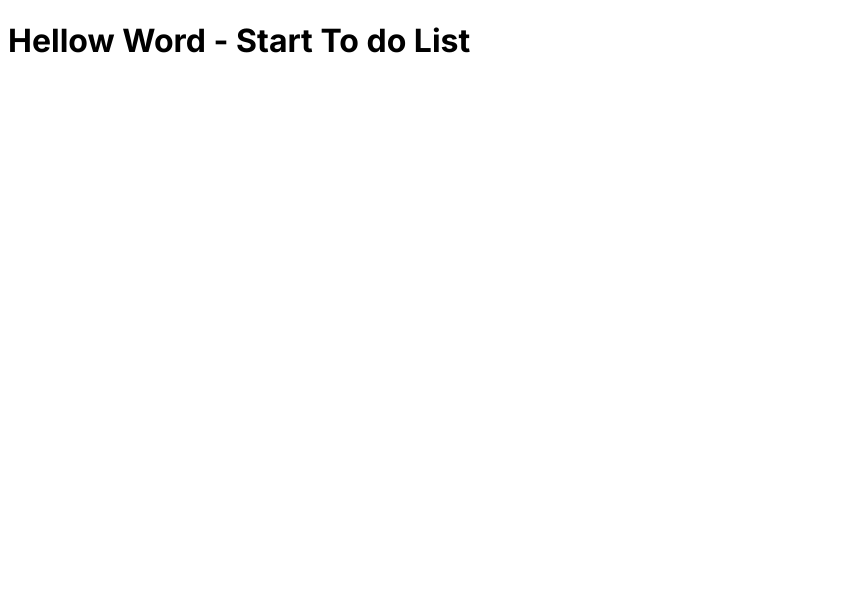
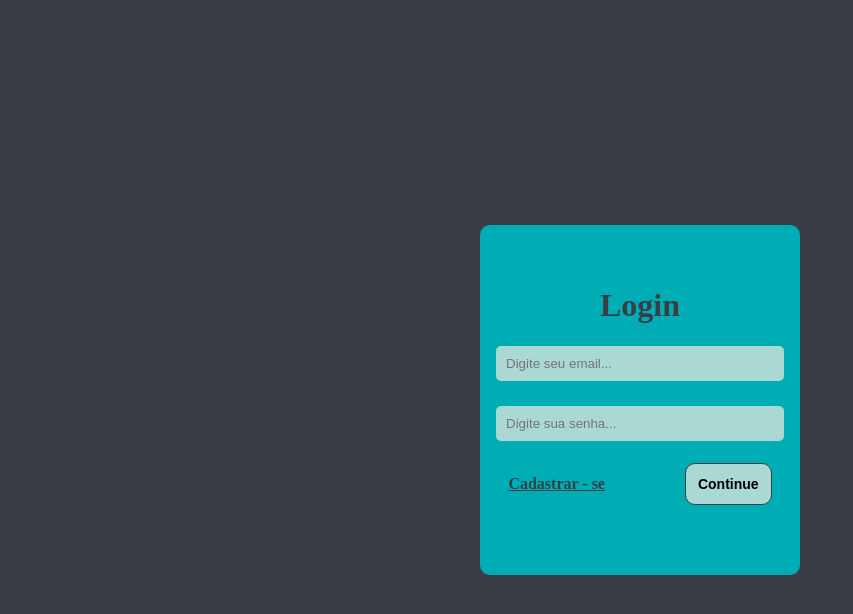
Before and after one commit to GaaraSan01/ToDoList-AutenticationType, a Next.js app in the folder frontend/: page / in a window 1280 px wide. Shown: the top 614 px of the page, without its empty margins (0-853 px from the left). Built offline with nearby package versions, Linux system fonts and the light colour scheme.

Commit message:
Paginas de login/cadastro

```diff
--- a/frontend/package.json
+++ b/frontend/package.json
@@ -17,7 +17,11 @@
     "next": "13.4.4",
     "react": "18.2.0",
     "react-dom": "18.2.0",
-    "styled-components": "^6.0.0-rc.2",
+    "styled-components": "^5.3.11",
     "typescript": "5.0.4"
+  },
+  "devDependencies": {
+    "@types/styled-components": "^5.1.26",
+    "babel-plugin-styled-components": "^2.1.3"
   }
 }
--- /dev/null
+++ b/frontend/src/app/components/cadastro/style.ts
@@ -0,0 +1,61 @@
+import styled from "styled-components";
+
+export const Form = styled.form`
+    height: 400px;
+    width: 320px;
+    border-radius: 10px;
+    display: flex;
+    flex-direction: column;
+    justify-content: center;
+    align-items: center;
+    background: var(--secundary-color);
+`;
+
+export const Div = styled.div`
+    height: 40px;
+    width: 90%;
+    margin: 10px;
+    display: flex;
+    align-items: center;
+    justify-content: center;
+    gap: 5pc;
+`;
+
+export const Input = styled.input`
+    background: var(--terciary-color);
+    width: 100%;
+    border: none;
+    padding: 10px;
+    border-radius: 5px;
+
+    :focus{
+        outline: none;
+    }
+`;
+
+export const Button = styled.button`
+    font-weight: bold;
+    font-size: 14px;
+    padding: 12px;
+    border: none;
+    border-radius: 10px;
+    background: var(--terciary-color);
+    border: solid 1.2px var(--primary-color);
+    transition: ease-in-out 0.3s;
+    cursor: pointer;
+
+    :hover{
+        background: var(--primary-color);
+        color: var(--terciary-color);
+    }
+`;
+
+export const Link = styled.a`
+    color: var(--primary-color);
+    font-weight: bold;
+`;
+
+export const Title = styled.h1`
+    color: var(--primary-color);
+    margin-bottom: 10px;
+`
--- /dev/null
+++ b/frontend/src/app/components/login/formLogin.tsx
@@ -0,0 +1,21 @@
+import * as S from './style';
+
+const FormLogin = () => {
+    return(
+        <S.Form>
+            <S.Title>Login</S.Title>
+            <S.Div>
+               <S.Input type='email' placeholder='Digite seu email...'/>
+            </S.Div>
+            <S.Div>
+               <S.Input type='password' placeholder='Digite sua senha...'/>
+            </S.Div>
+            <S.Div>
+                <S.Link href='/cadastro'>Cadastrar - se</S.Link>
+               <S.Button>Continue</S.Button>
+            </S.Div>
+        </S.Form>
+    )
+}
+
+export default FormLogin
--- /dev/null
+++ b/frontend/src/app/components/login/style.ts
@@ -0,0 +1,61 @@
+import styled from "styled-components";
+
+export const Form = styled.form`
+    height: 350px;
+    width: 320px;
+    border-radius: 10px;
+    display: flex;
+    flex-direction: column;
+    justify-content: center;
+    align-items: center;
+    background: var(--secundary-color);
+`;
+
+export const Div = styled.div`
+    height: 40px;
+    width: 90%;
+    margin: 10px;
+    display: flex;
+    align-items: center;
+    justify-content: center;
+    gap: 5pc;
+`;
+
+export const Input = styled.input`
+    background: var(--terciary-color);
+    width: 100%;
+    border: none;
+    padding: 10px;
+    border-radius: 5px;
+
+    :focus{
+        outline: none;
+    }
+`;
+
+export const Button = styled.button`
+    font-weight: bold;
+    font-size: 14px;
+    padding: 12px;
+    border: none;
+    border-radius: 10px;
+    background: var(--terciary-color);
+    border: solid 1.2px var(--primary-color);
+    transition: ease-in-out 0.3s;
+    cursor: pointer;
+
+    :hover{
+        background: var(--primary-color);
+        color: var(--terciary-color);
+    }
+`;
+
+export const Link = styled.a`
+    color: var(--primary-color);
+    font-weight: bold;
+`;
+
+export const Title = styled.h1`
+    color: var(--primary-color);
+    margin-bottom: 10px;
+`
--- /dev/null
+++ b/frontend/src/app/components/metadata.ts
@@ -0,0 +1,5 @@
+const metadata = {
+    title: 'ToDoList | LTO',
+    description: 'Lista de Tarefas Online',
+}
+export default metadata
--- a/frontend/src/app/layout.tsx
+++ b/frontend/src/app/layout.tsx
@@ -1,21 +1,41 @@
-import { globalStyles } from './styles/globalStyles'
-import { Inter } from 'next/font/google'
+'use client';
+import StyledJsxRegistry from './registry';
+import { createGlobalStyle } from 'styled-components';
+import metadata from './components/metadata';
 
-const inter = Inter({ subsets: ['latin'] })
 
-export const metadata = {
-  title: 'ToDoList | LTO',
-  description: 'Lista de Tarefas Online',
-}
 
+const GlobalStyles = createGlobalStyle`
+  *{
+    margin: 0;
+    padding: 0;
+    box-sizing: border-box;
+  }
+
+  :root{
+    --primary-color: #393e46;
+    --secundary-color: #00adb5;
+    --terciary-color: #aad8d3;
+  }
+`;
 export default function RootLayout({
   children,
 }: {
   children: React.ReactNode
 }) {
+
   return (
     <html lang="pt-br">
-      <body className={inter.className}>{children}</body>
+      <head>
+        <title>{metadata.title}</title>
+        <meta name="description" content={metadata.description}/>
+      </head>
+      <body>
+        <StyledJsxRegistry>
+          <GlobalStyles />
+          {children}
+        </StyledJsxRegistry>
+      </body>
     </html>
-  )
+  );
 }
--- a/frontend/src/app/page.tsx
+++ b/frontend/src/app/page.tsx
@@ -1,9 +1,12 @@
-import {globalStyles} from './styles/globalStyles'
+'use client';
+import * as S from './styles/style';
+import FormLogin from './components/login/formLogin';
 
 export default function Home() {
+
   return (
-    <main>
-      <h1>Hellow Word - Start To do List</h1>
-    </main>
+    <S.main>
+      <FormLogin/>
+    </S.main>
   )
 }
--- /dev/null
+++ b/frontend/src/app/registry.tsx
@@ -0,0 +1,23 @@
+'use client';
+
+import React, { useState } from 'react';
+import { useServerInsertedHTML } from 'next/navigation';
+import { StyleRegistry, createStyleRegistry } from 'styled-jsx';
+
+export default function StyledJsxRegistry({
+  children,
+}: {
+  children: React.ReactNode;
+}) {
+  // Only create stylesheet once with lazy initial state
+  // x-ref: https://reactjs.org/docs/hooks-reference.html#lazy-initial-state
+  const [jsxStyleRegistry] = useState(() => createStyleRegistry());
+
+  useServerInsertedHTML(() => {
+    const styles = jsxStyleRegistry.styles();
+    jsxStyleRegistry.flush();
+    return <>{styles}</>;
+  });
+
+  return <StyleRegistry registry={jsxStyleRegistry}>{children}</StyleRegistry>;
+}
--- a/frontend/src/app/styles/globalStyles.ts
+++ b/frontend/src/app/styles/globalStyles.ts
@@ -1,5 +1,4 @@
 import { createGlobalStyle } from 'styled-components';
-
 
 
 export const globalStyles = createGlobalStyle`
@@ -7,7 +6,6 @@ export const globalStyles = createGlobalStyle`
         margin: 0;
         padding: 0;
         box-sizing: border-box;
-        font-family: Inter, sans-serif;
     }
 
     :root{
--- /dev/null
+++ b/frontend/src/app/styles/style.ts
@@ -0,0 +1,14 @@
+import styled from "styled-components";
+
+export const title = styled.h1`
+    color: var(--terciary-color);
+`
+export const main = styled.main`
+    height: 100vh;
+    width: 100%;
+    padding: 15px;
+    display: flex;
+    justify-content: center;
+    align-items: center;
+    background: var(--primary-color);
+`
```
Also changed, not shown: frontend/src/app/cadastro/page.tsx (added, +15 -0 lines), frontend/src/app/components/cadastro/formCadastro.tsx (added, +29 -0 lines), 1 other file (tests, documents, lock files or other folders).
